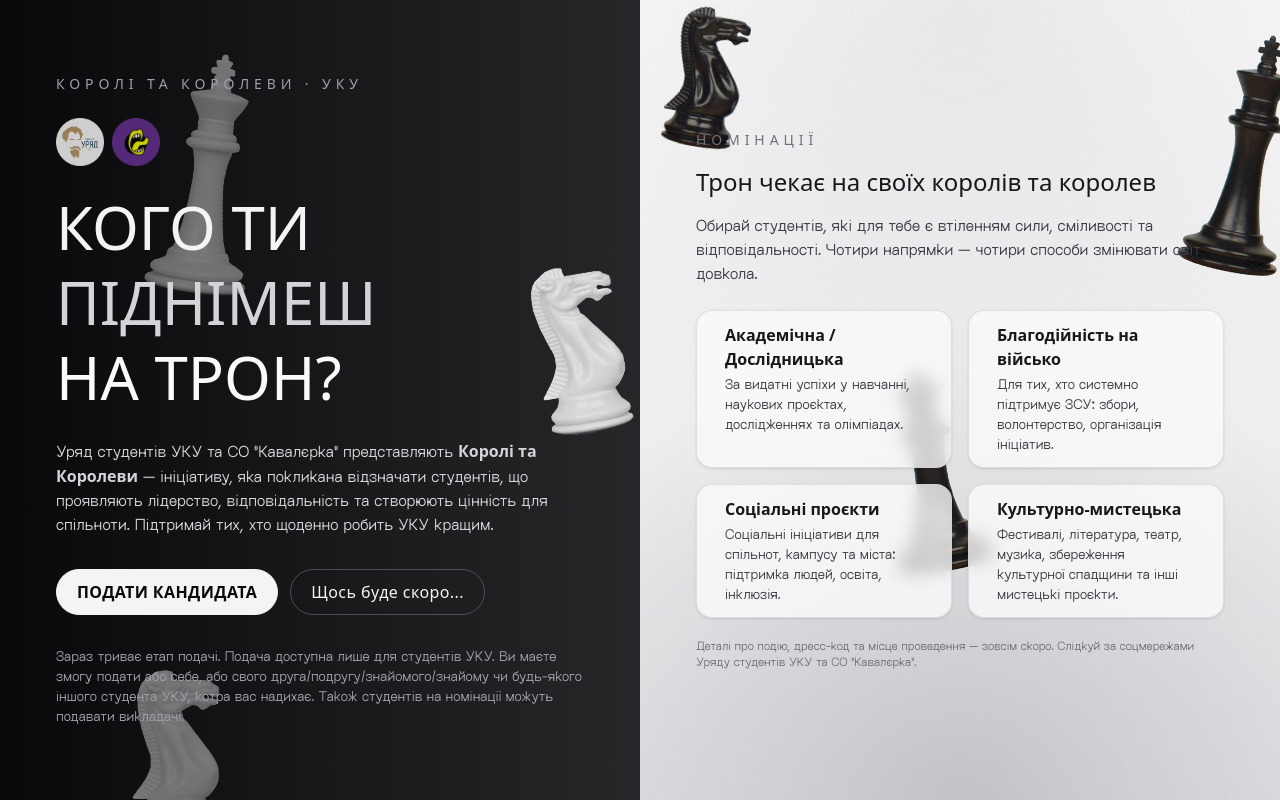
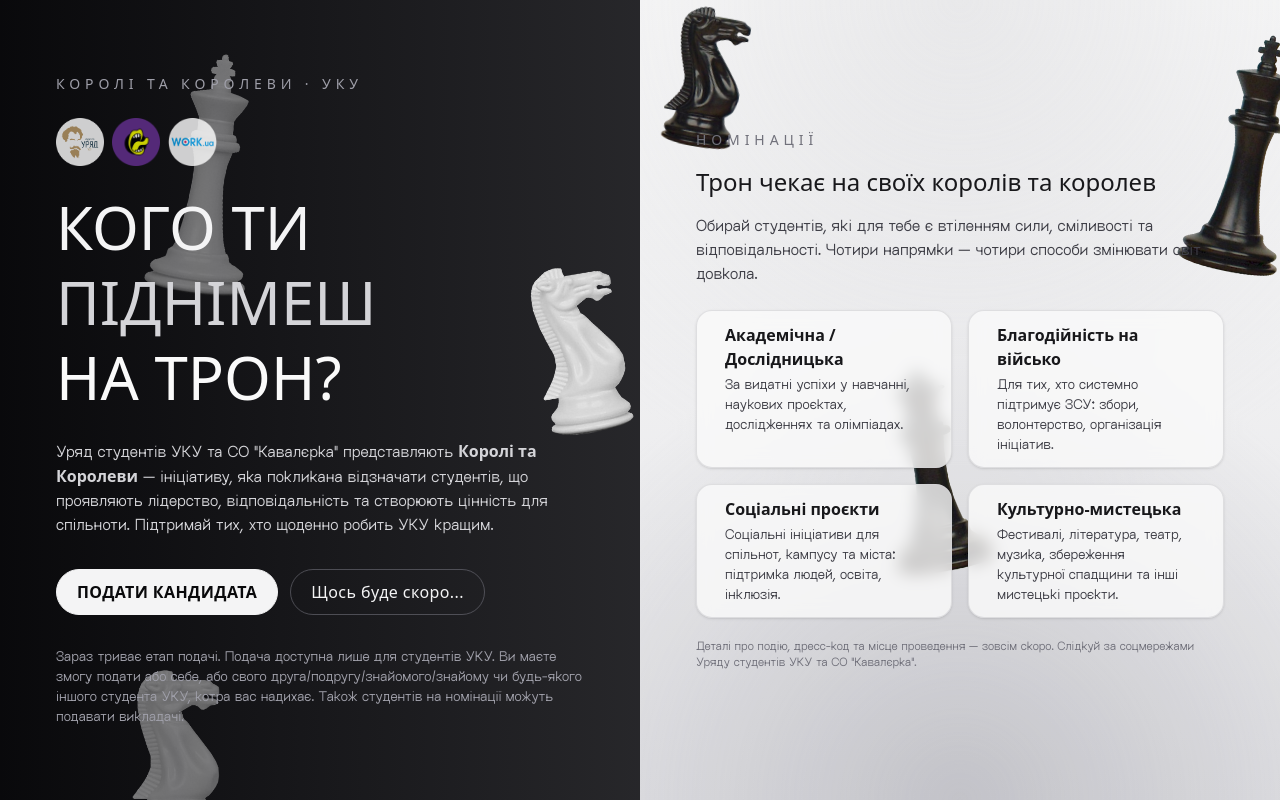
Before and after one commit to denhumen/kk_voting, a Next.js app in the folder kk_voting/: page / in a window 1280 px wide. Built offline with nearby package versions, Linux system fonts and the light colour scheme; a web font is replaced by a local one.

Commit message:
Added work.ua logo to the site

```diff
--- a/kk_voting/app/page.tsx
+++ b/kk_voting/app/page.tsx
@@ -75,6 +75,7 @@ export default function HomePage() {
             <div className="flex items-center gap-2 opacity-80">
               <img src="/logos/kavalerka.png" alt="СО Кавалєрка" className="h-10 md:h-12 w-auto" />
               <img src="/logos/studgov.png" alt="Уряд студентів УКУ" className="h-10 md:h-12 w-auto" />
+              <img src="/logos/workua.png" alt="Уряд студентів УКУ" className="h-10 md:h-12 w-auto" />
             </div>
 
             <h1 className="font-alt text-4xl md:text-5xl lg:text-6xl leading-tight">
```
Also changed, not shown: kk_voting/public/logos/workua.png (added).
